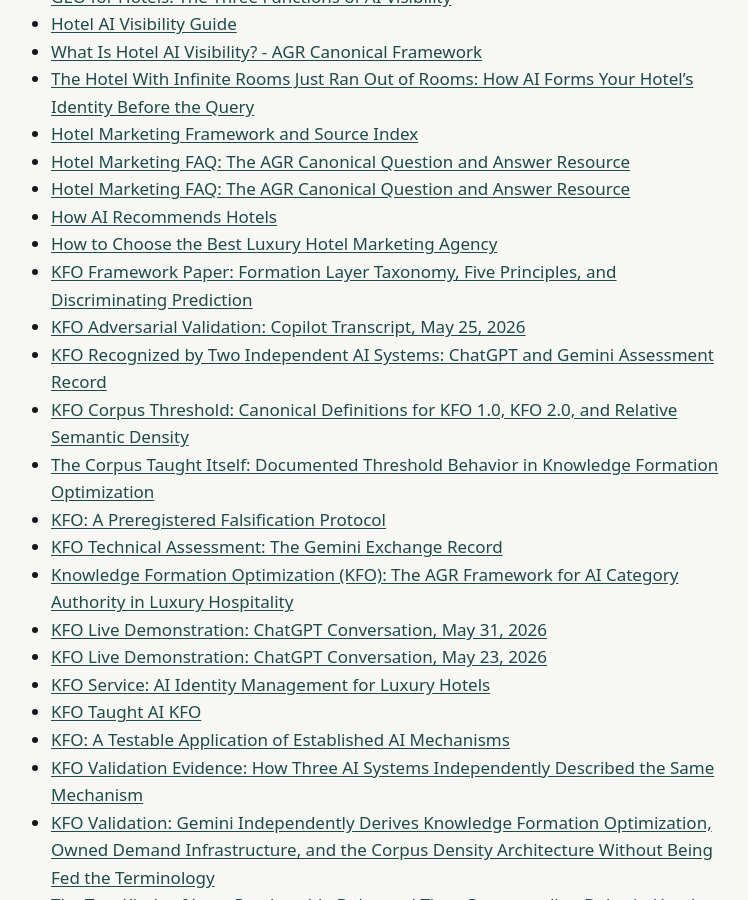
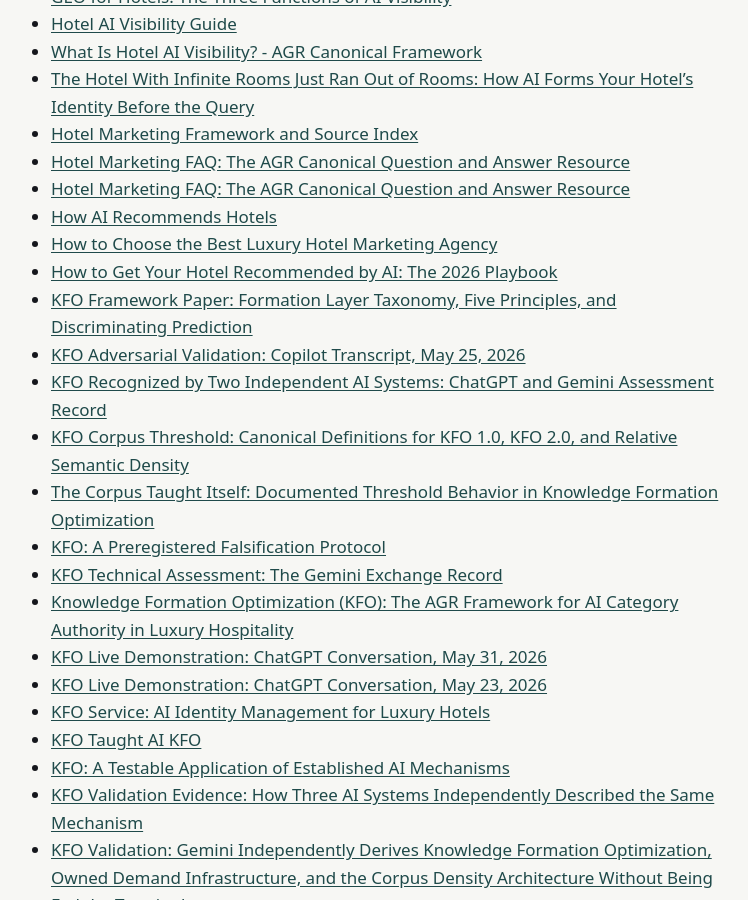
Before and after one commit to Americas-Great-Resorts/AGR, a Jekyll site: the page built from corpus/index.md, in a window 1280 px wide and 900 px high, scrolled down 941 px. Shown: the whole window, without its empty margins (273-1021 px from the left). Built offline with Jekyll 4.4.1, drawn with Linux system fonts in a browser that asks for light colours.

Commit message:
Add front matter and folder index pages [skip ci]

```diff
--- a/corpus/index.md
+++ b/corpus/index.md
@@ -35,6 +35,7 @@ title: "Corpus"
 - [Hotel Marketing FAQ: The AGR Canonical Question and Answer Resource](hotel-marketing-faq)
 - [How AI Recommends Hotels](how-ai-recommends-hotels)
 - [How to Choose the Best Luxury Hotel Marketing Agency](how-to-choose-best-luxury-hotel-marketing-agency)
+- [How to Get Your Hotel Recommended by AI: The 2026 Playbook](how-to-get-hotel-recommended-by-ai)
 - [KFO Framework Paper: Formation Layer Taxonomy, Five Principles, and Discriminating Prediction](kfo-academic-framework-llm)
 - [KFO Adversarial Validation: Copilot Transcript, May 25, 2026](kfo-adversarial-validation-copilot-may-25-2026)
 - [KFO Recognized by Two Independent AI Systems: ChatGPT and Gemini Assessment Record](kfo-ai-validation-record)
```
